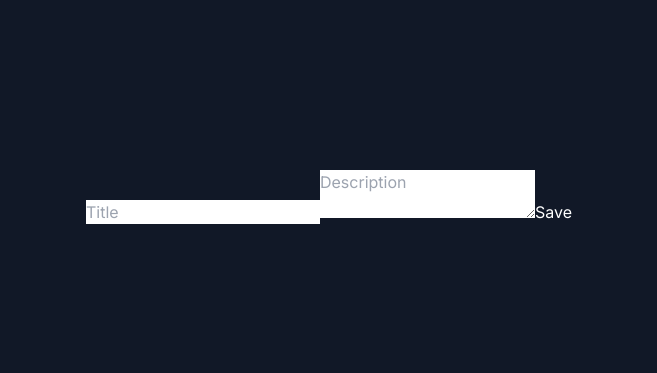
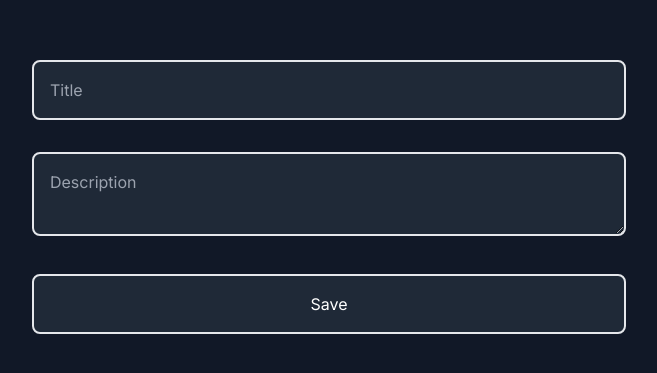
Before and after one commit to lrodriguez911/nextjs-mongodb-crud, a Next.js app: page /tasks/new in a window 1280 px wide. Shown: the part 163-536 px from the top of the page, without its empty margins (311-968 px from the left). Built offline with nearby package versions, Linux system fonts and the light colour scheme.

Commit message:
add styles in form

```diff
--- a/src/app/tasks/new/page.jsx
+++ b/src/app/tasks/new/page.jsx
@@ -4,9 +4,9 @@ function FormPage() {
   return (
     <div className='h-[calc(100vh-7rem)] flex justify-center items-center'>
         <form >
-            <input type='text' name="title" placeholder='Title' />
-            <textarea name='description' placeholder='Description'></textarea>
-            <button>Save</button>
+            <input type='text' name="title" placeholder='Title' className='bg-gray-800 border-2 w-full p-4 rounded-lg my-4'/>
+            <textarea name='description' placeholder='Description' className='bg-gray-800 border-2 w-full p-4 rounded-lg my-4'></textarea>
+            <button className='bg-gray-800 border-2 w-full p-4 rounded-lg my-4 text-white hover:bg-gray-700 transition-colors duration-300 ease-in-out'>Save</button>
         </form>
     </div>
   )
```
